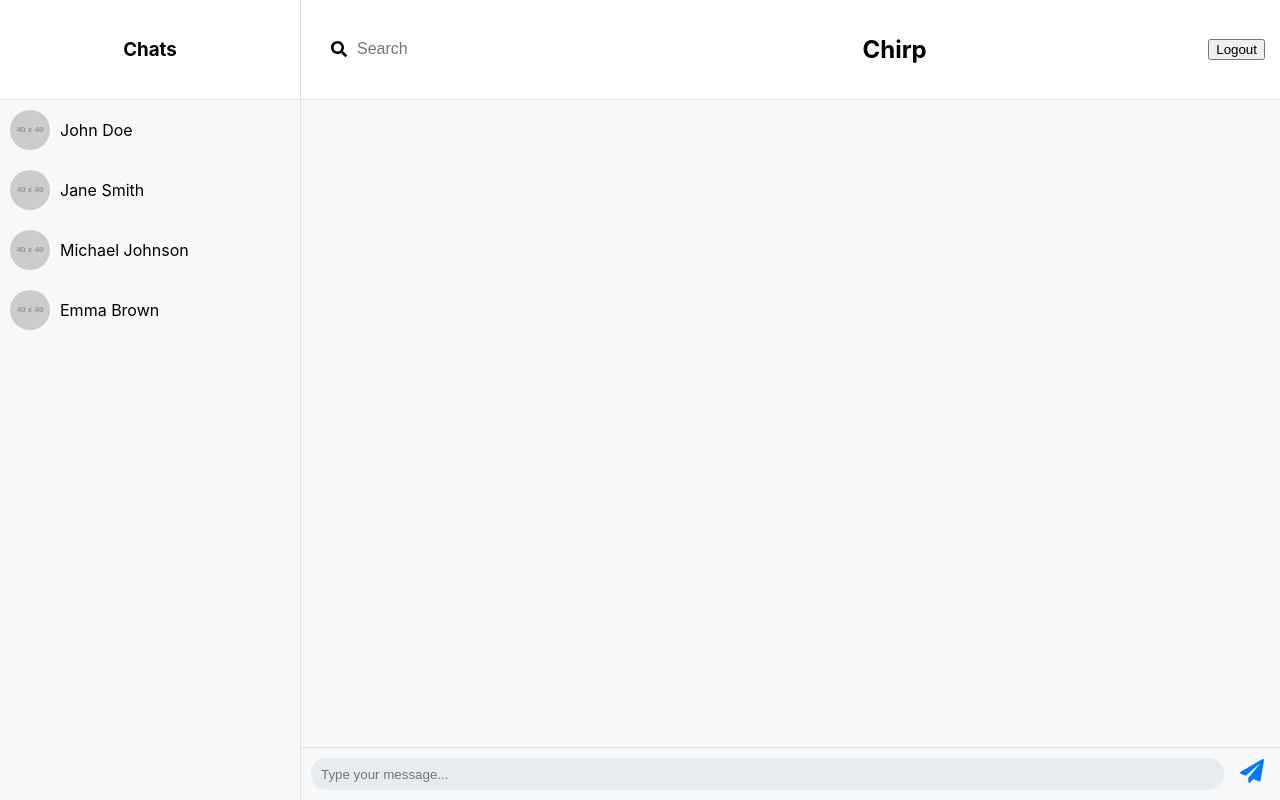
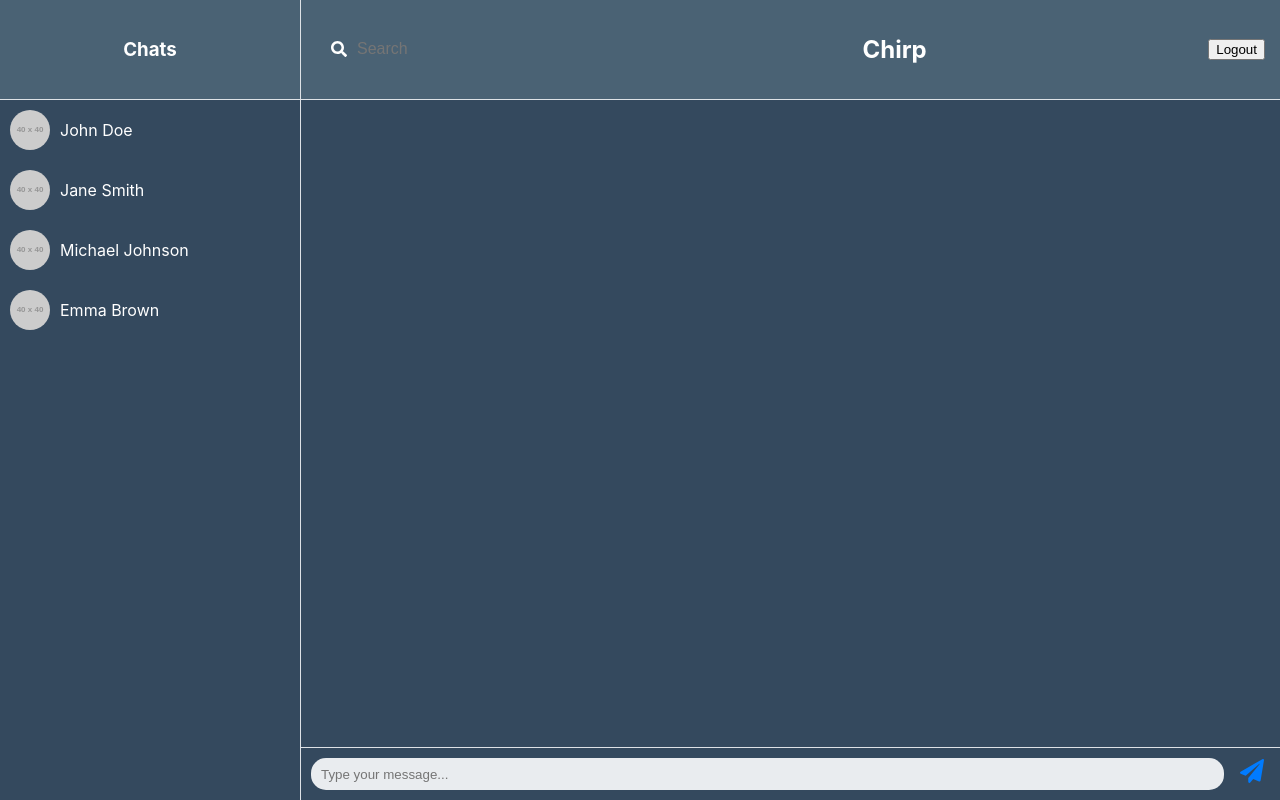
Before and after one commit to sarmadlibs/Hum, a React (Create React App) app: page /chat in a window 1280 px wide. Built offline with nearby package versions, Linux system fonts and the light colour scheme.

Commit message:
problem with isVisible state. added 10ms delay to prevent immediate onset of message

```diff
--- a/src/App.css
+++ b/src/App.css
@@ -1,5 +1,6 @@
 .App {
   text-align: center;
+  background-color: #2c3e50;
 }
 
 .App-logo {
--- a/src/components/Chat.js
+++ b/src/components/Chat.js
@@ -29,7 +29,7 @@
             <FaSearch />
             <input type="text" placeholder="Search" className="search-input" />
           </div>
-          <h2>Chirp</h2>
+          <h2 className="Chirp-title">Chirp</h2>
           <button className="btn btn-primary" onClick={onLogout}>
             Logout
           </button>
--- a/src/components/MessageBubble.js
+++ b/src/components/MessageBubble.js
@@ -23,7 +23,13 @@
     : "message-bubble incoming";
 
   useEffect(() => {
-    setIsVisible(true);
+    const timer = setTimeout(() => {
+      setIsVisible(true);
+    }, 10);
+
+    return () => {
+      clearTimeout(timer);
+    };
   }, []);
 
   return (
--- a/src/styles/Chat.css
+++ b/src/styles/Chat.css
@@ -1,13 +1,14 @@
 .chat-container {
   display: flex;
   height: 100vh;
+  background-color: #34495e;
 }
 
 .chat-main {
   display: flex;
   flex-direction: column;
   flex-grow: 1;
-  background-color: #f8f9fa;
+  background-color: #34495e;
 }
 
 .chat-header {
@@ -15,7 +16,7 @@
   justify-content: space-between;
   align-items: center;
   padding: 15px;
-  background-color: #ffffff;
+  background-color: #4a6274;
   border-bottom: 1px solid #dee2e6;
 }
 
@@ -57,6 +58,7 @@
   align-items: center;
   padding: 0 15px;
   gap: 8px;
+  color: white;
 }
 
 .search-input {
@@ -64,6 +66,7 @@
   outline: none;
   background-color: transparent;
   font-size: 16px;
+  color: white;
 }
 
 .chat-header {
@@ -71,6 +74,10 @@
   justify-content: space-between;
   align-items: center;
   padding: 15px;
-  background-color: #ffffff;
+  background-color: #4a6274;
   border-bottom: 1px solid #dee2e6;
 }
+
+.Chirp-title {
+  color: white;
+}
--- a/src/styles/Contact.css
+++ b/src/styles/Contact.css
@@ -19,4 +19,9 @@
 .contact-name {
   margin: 0;
   font-size: 16px;
+  color: white;
 }
+
+.contact:hover .contact-name {
+  color: black;
+}
--- a/src/styles/Login.css
+++ b/src/styles/Login.css
@@ -3,7 +3,7 @@
   align-items: center;
   justify-content: center;
   min-height: 100vh;
-  background-color: #f0f2f5;
+  background-color: #34495e;
 }
 
 .login-content {
--- a/src/styles/SidePanel.css
+++ b/src/styles/SidePanel.css
@@ -1,7 +1,7 @@
 .side-panel {
   width: 300px;
   height: 100%;
-  background-color: #f8f9fa;
+  background-color: #34495e;
   border-right: 1px solid #dee2e6;
   display: flex;
   flex-direction: column;
@@ -10,7 +10,8 @@
 .side-panel-header {
   padding: 19.5px;
   border-bottom: 1px solid #dee2e6;
-  background-color: #ffffff;
+  background-color: #4a6274;
+  color: white;
 }
 .side-panel-content {
   flex-grow: 1;
```
